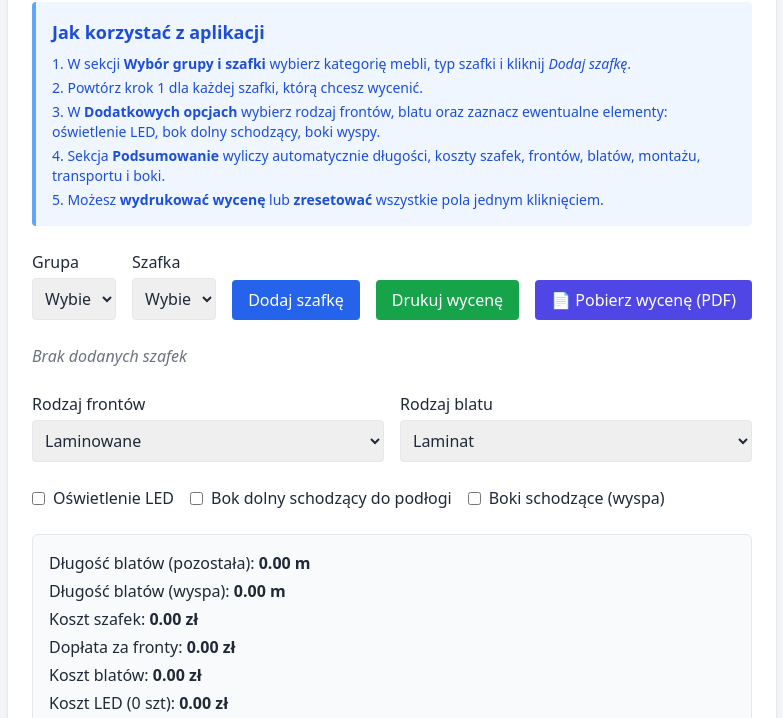
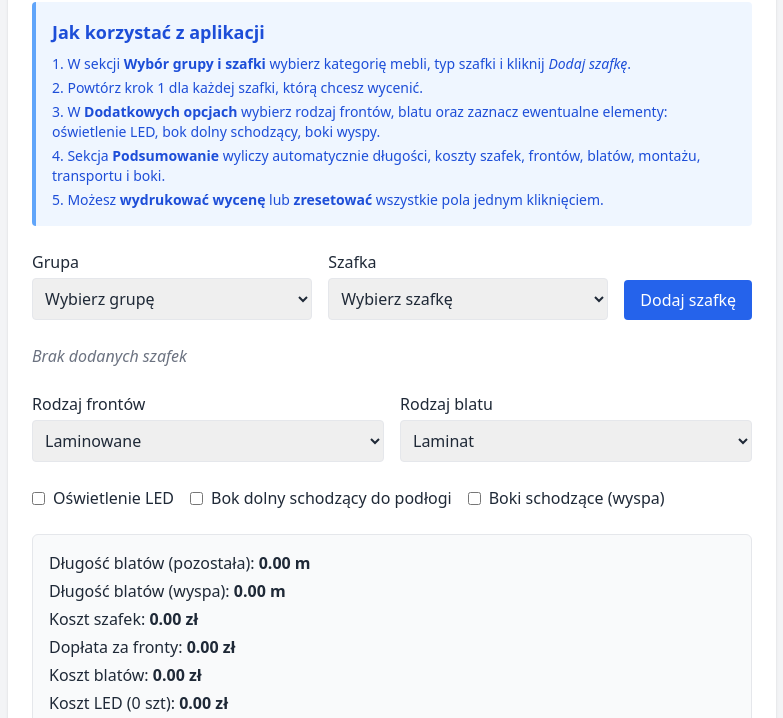
Before and after one commit to AndrewVege/kitchenAppV2, a plain HTML site: page index.html in a window 1280 px wide. Shown: the part 82-800 px from the top of the page, without its empty margins (248-1031 px from the left). Drawn offline with nearby package versions, Linux system fonts and the light colour scheme.

Commit message:
Update index.html

```diff
--- a/index.html
+++ b/index.html
@@ -40,12 +40,7 @@
       <button id="addBtn" class="bg-blue-600 text-white px-4 py-2 rounded">
         Dodaj szafkę
       </button>
-      <button id="printBtn" class="bg-green-600 hover:bg-green-700 text-white px-4 py-2 rounded">
-        Drukuj wycenę
-      </button>
-      <button id="pdfBtn" class="bg-indigo-600 hover:bg-indigo-700 text-white px-4 py-2 rounded">
-        📄 Pobierz wycenę (PDF)
-      </button>
+
     </div>
 
     <!-- Lista dodanych szafek -->
@@ -100,6 +95,9 @@
         Wyczyść wszystko
       </button>
 
+      <button id="pdfBtn" class="bg-indigo-600 hover:bg-indigo-700 text-white px-4 py-2 rounded">
+        📄 Pobierz wycenę (PDF)
+      </button>
     </div>
   </div>
 
```
